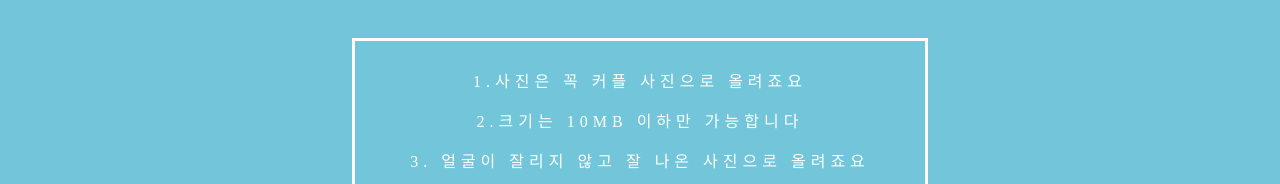
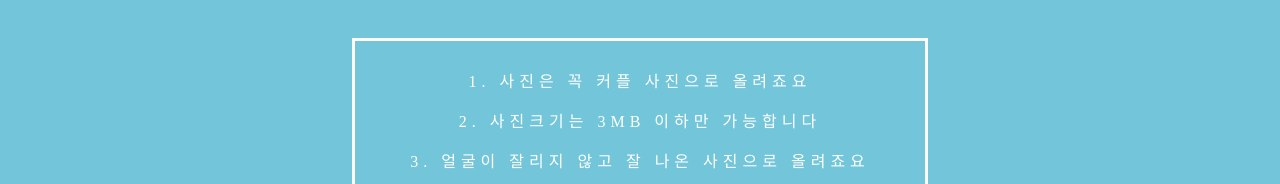
Before and after one commit to yjc526/face-similar-front, a React (Create React App) app: page / in a window 1280 px wide. Shown: the part 480-664 px from the top of the page. Built offline with nearby package versions, Linux system fonts and the light colour scheme; a web font is replaced by a local one.

Commit message:
complete v1.0

```diff
--- a/src/Photo.js
+++ b/src/Photo.js
@@ -12,14 +12,14 @@ export default function Photo({
   setSpinner,
   spinner
 }) {
-  const serverURL = "http://70.12.113.63:3000/api/post";
+  const serverURL = "https://face-love.herokuapp.com/api/post";
 
   const checkFile = f => {
     if (f) {
       const fileName = f.name;
       const fileSize = f.size;
       if (/\.(jpg|jpeg|png)$/i.test(fileName)) {
-        if (fileSize > 1024 * 1024 * 10) {
+        if (fileSize > 1024 * 1024 * 3) {
           alert("3MB 이하 파일만 등록할 수 있습니다.");
         } else return f;
       } else alert("jpg, png 파일만 업로드 해 주세요");
@@ -95,8 +95,8 @@ export default function Photo({
           </div>
           <div className="photoDiv">
             <div className={photo ? "nonDescriptDiv" : "descriptDiv"}>
-              <p>1.사진은 꼭 커플 사진으로 올려죠요</p>
-              <p>2.크기는 10MB 이하만 가능합니다</p>
+              <p>1. 사진은 꼭 커플 사진으로 올려죠요</p>
+              <p>2. 사진크기는 3MB 이하만 가능합니다</p>
               <p>3. 얼굴이 잘리지 않고 잘 나온 사진으로 올려죠요</p>
             </div>
             <img
```
